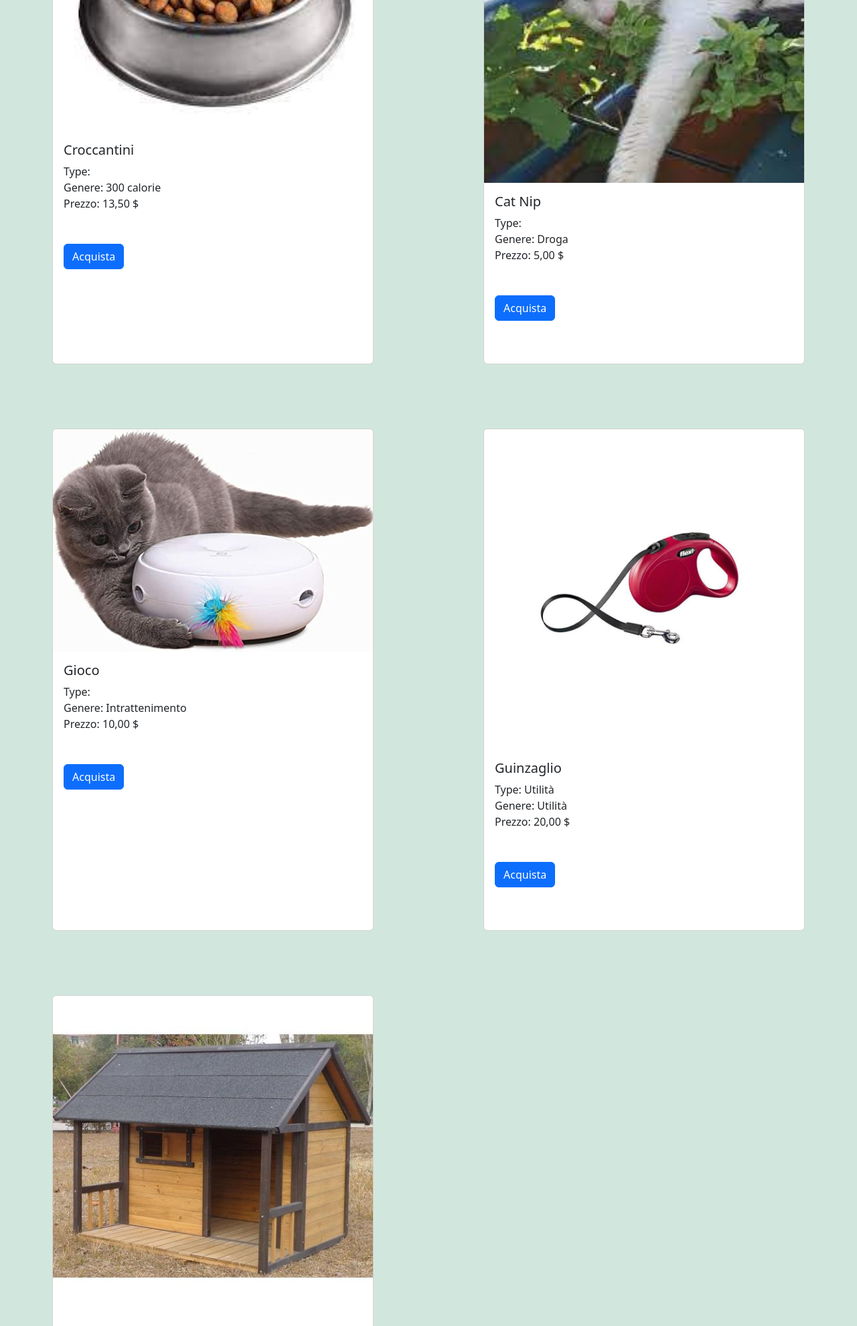
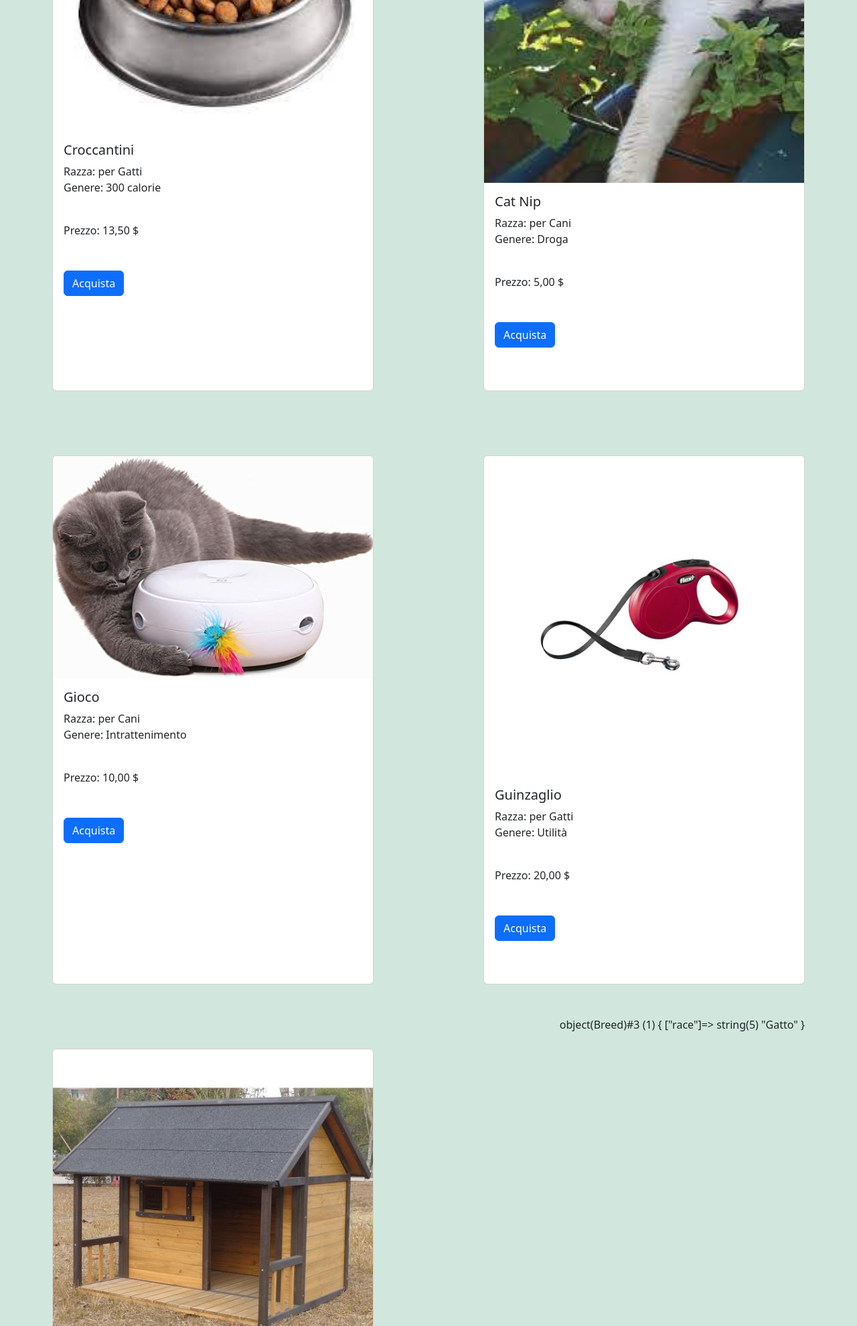
Before and after one commit to Massimiliano214/php-oop-2, a PHP site: page / in a window 1280 px wide. Shown: the part 483-2463 px from the top of the page at 67% size. Run offline with PHP 8.4, Linux system fonts and the light colour scheme.

Commit message:
working race specifier

```diff
--- a/index.php
+++ b/index.php
@@ -43,14 +43,24 @@
                         <img src="' . $product->img . '" class="card-img-top" alt="...">
                         <div class="card-body">
                             <h5 class="card-title">' . $product->item . '</h5>
-                            <span class="card-text"> Type: ' . $product->type . '</span>
-                            <br>
+                            <span class="card-text"> Razza: '
+                            ?>
+                            <?php if ($product->breed == $dog) {
+                               echo 'per Gatti' ?>
+                            <?php
+                            } else {
+                                echo 'per Cani'
+                            ?>
+                            <?php
+                            }
+                             '</span>
+
                             '
                             ?>
                             <?php
                             if (isset($product->calories)) {
 
-                                echo '<span> Genere: ' . $product->calories . '</span>
+                                echo '<p> Genere: ' . $product->calories . '</p>
                                 <br>'
                                 ?>
                                 <?php
@@ -59,7 +69,7 @@
                             <?php
                                 if (isset($product->type)) {
 
-                                    echo '<span> Genere: ' . $product->type . '</span>
+                                    echo '<p> Genere: ' . $product->type . '</p>
                                     <br>'
                                     ?>
                                     <?php
@@ -68,7 +78,7 @@
                             <?php
                                 if (isset($product->genre)) {
 
-                                    echo '<span> Genere: ' . $product->genre . '</span>
+                                    echo '<p> Genere: ' . $product->genre . '</p>
                                     <br>'
                                     ?>
                                     <?php
@@ -82,7 +92,7 @@
                             </div>
                         </div>';
                     }
-
+                    var_dump($product->breed);
                 ?>
         </div>
 
```
